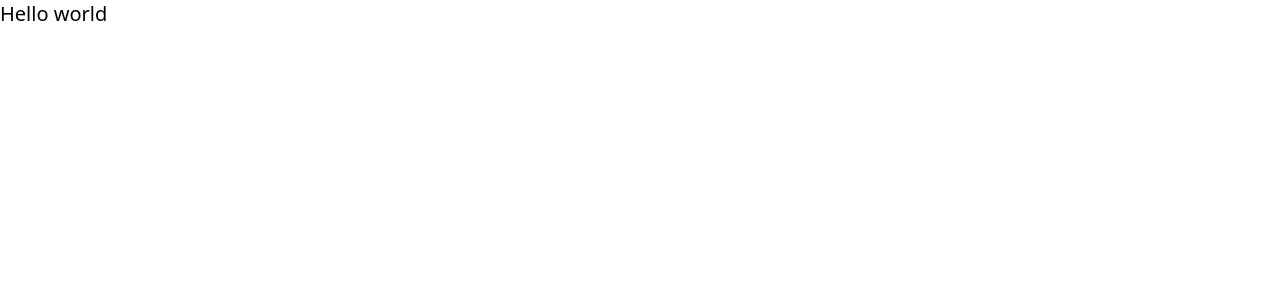
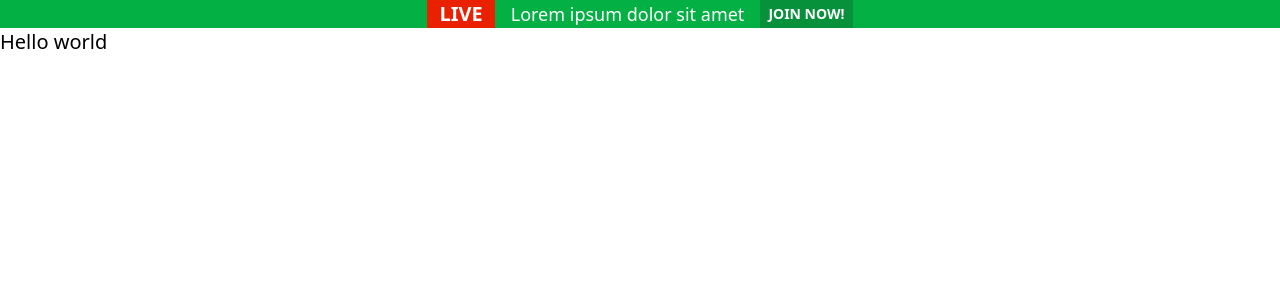
Before and after one commit to rootspyro/Nolatech-Reach-Nodejs, a React (Vite) app in the folder frontend/: page / in a window 1280 px wide. Shown: the top 300 px of the page. Built offline with nearby package versions, Linux system fonts and the light colour scheme.

Commit message:
Feat: Add top header

```diff
--- a/frontend/src/components/header.tsx
+++ b/frontend/src/components/header.tsx
@@ -0,0 +1,15 @@
+export default function Header() {
+  return (
+    <header className="w-full bg-green-light  flex justify-center text-white gap-4">
+      <div className="bg-red">
+        <span className="font-bold text-xl p-3">LIVE</span>
+      </div>
+      <div>
+        <span className="text-lg">Lorem ipsum dolor sit amet</span>
+      </div>
+      <div className="">
+        <button className="text-sm h-full font-bold px-2 bg-green-base">JOIN NOW!</button>
+      </div>
+    </header>
+  )
+}
--- a/frontend/src/main.tsx
+++ b/frontend/src/main.tsx
@@ -1,10 +1,12 @@
 import React from 'react'
 import ReactDOM from 'react-dom/client'
 import App from './App.tsx'
+import Header from './components/header.tsx'
 import './index.css'
 
 ReactDOM.createRoot(document.getElementById('root')!).render(
   <React.StrictMode>
+    <Header />
     <App />
   </React.StrictMode>,
 )
```
